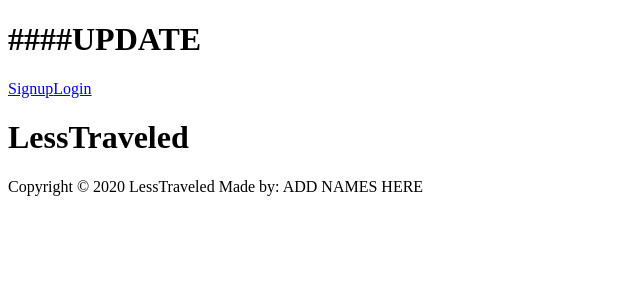
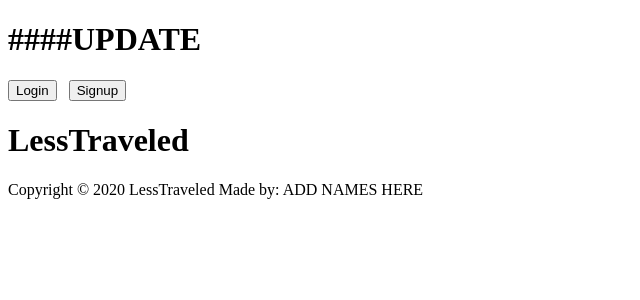
Before and after one commit to ColtW27/Less-Travelled-, a React (Create React App) app in the folder frontend/: page / in a window 1280 px wide. Shown: the top 300 px of the page, without its empty margins (0-640 px from the left). Built offline with nearby package versions, Linux system fonts and the light colour scheme.

Commit message:
Mesh modal branch files with navbar

```diff
--- a/frontend/src/components/nav/navbar.js
+++ b/frontend/src/components/nav/navbar.js
@@ -16,21 +16,25 @@ class NavBar extends React.Component {
 
   // Selectively render links dependent on whether the user is logged in
   getLinks() {
-      if (this.props.loggedIn) {
+    const { currentUser, openModal } = this.props;
+
+      if (this.props.loggedIn) { //does logged in need invoked?
         return (
             <div>
                 <Link to={'/FIXTHIS'}>####TBD</Link>
                 <Link to={'/profile'}>Profile</Link>
                 <Link to={'/FIXTHIS'}>####TBD</Link>
+                {/* <h2 className="header-name">Hi, {currentUser.username}!</h2> */}
                 <button onClick={this.logoutUser}>Logout</button>
             </div>
         );
       } else {
         return (
-            <div>
-                <Link to={'/signup'}>Signup</Link>
-                <Link to={'/login'}>Login</Link>
-            </div>
+          <nav className="login-signup">
+            <button onClick={() => openModal('login')}>Login</button>
+      &nbsp; &nbsp;
+            <button onClick={() => openModal('signup')}>Signup</button>
+          </nav>
         );
       }
   }
--- a/frontend/src/components/nav/navbar_container.js
+++ b/frontend/src/components/nav/navbar_container.js
@@ -2,6 +2,7 @@
 
 import { connect } from 'react-redux';
 import { logout } from '../../actions/session_actions';
+import { openModal } from '../../actions/modal_actions';
 
 import NavBar from './navbar';
 
@@ -9,7 +10,12 @@ const mapStateToProps = state => ({
   loggedIn: state.session.isAuthenticated
 });
 
+const mapDispatchToProps = dispatch => ({
+  logout: () => dispatch(logout()),
+  openModal: modal => dispatch(openModal(modal))
+});
+
 export default connect(
   mapStateToProps,
-  { logout }
+  mapDispatchToProps
 )(NavBar);
```
Also changed, not shown: frontend/public/stylesheets/components/modal/modal.scss (added).
